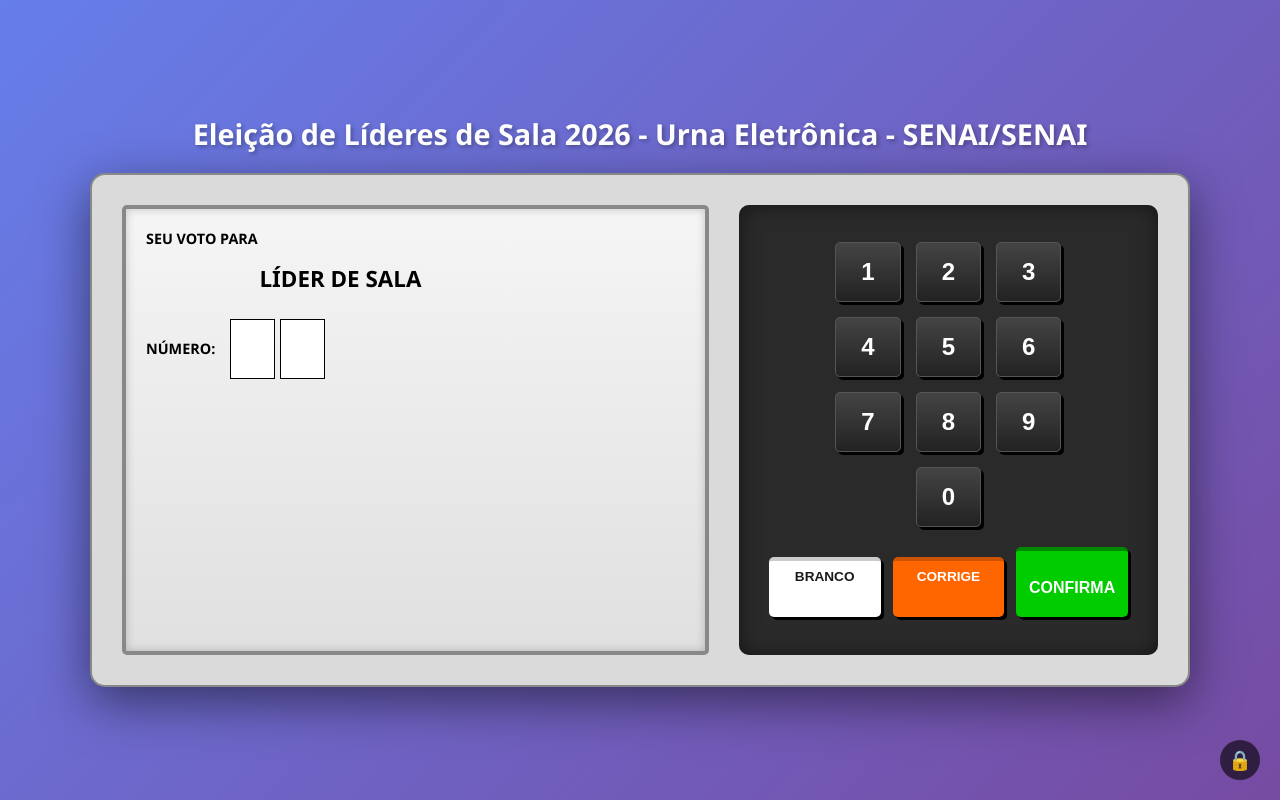
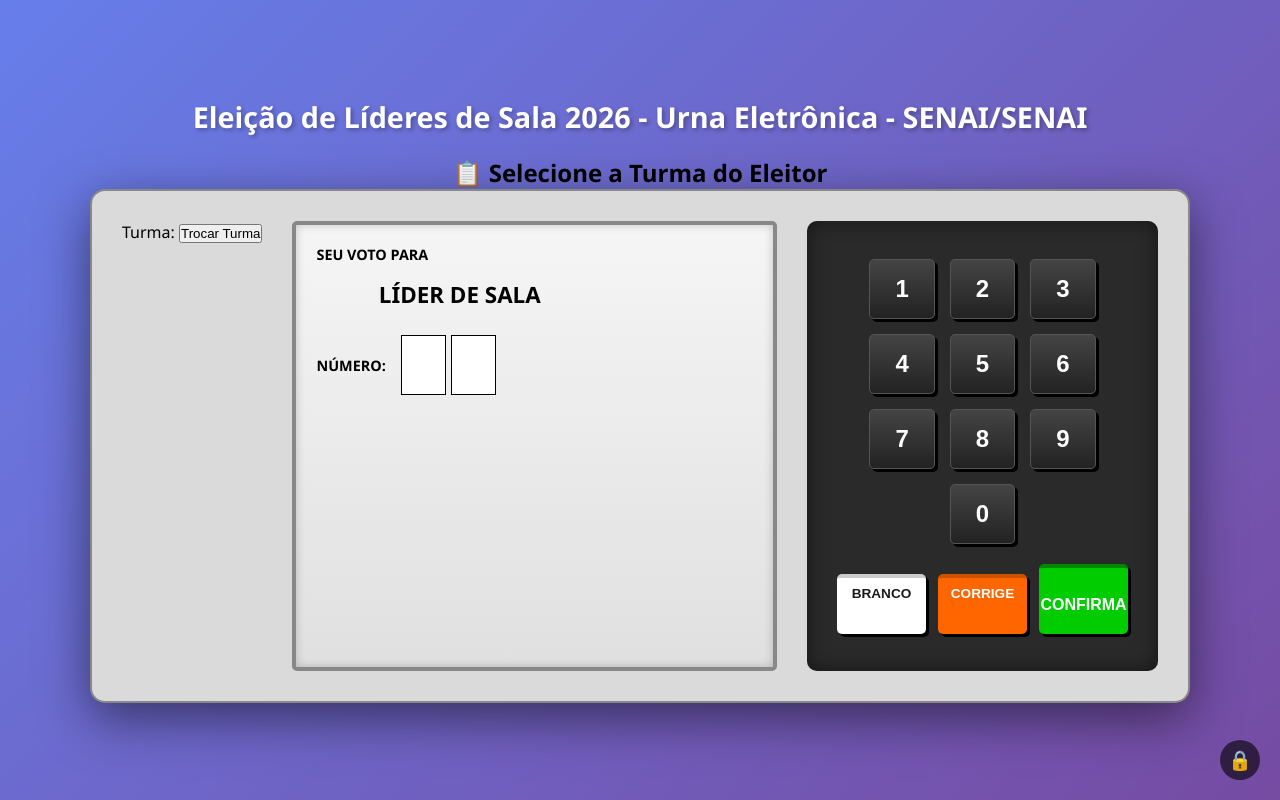
Before and after one commit to marcelobps/urna-escolar, a plain HTML site: page index.html in a window 1280 px wide. Drawn offline with Linux system fonts and the light colour scheme.

Commit message:
Update index.html

```diff
--- a/index.html
+++ b/index.html
@@ -11,7 +11,17 @@
         <h1>Eleição de Líderes de Sala 2026 - Urna Eletrônica - SENAI/SENAI</h1>
     </div>
 
+    <!-- INDICAÇÃO DA TURMA -->
+    <div id="telaSelecionarTurma" class="tela-selecao-turma">
+    <h2>📋 Selecione a Turma do Eleitor</h2>
+    <div class="grid-turmas" id="gridTurmas"></div>
+    </div>
+
     <div class="urna-container" id="urnaContainer">
+        <div class="barra-turma">
+            <span>Turma: <strong id="turmaAtualLabel"></strong></span>
+            <button onclick="trocarTurma()" class="btn-trocar-turma">Trocar Turma</button>
+        </div>
 
         <!-- TELA DA URNA -->
         <div class="display-section">
```
